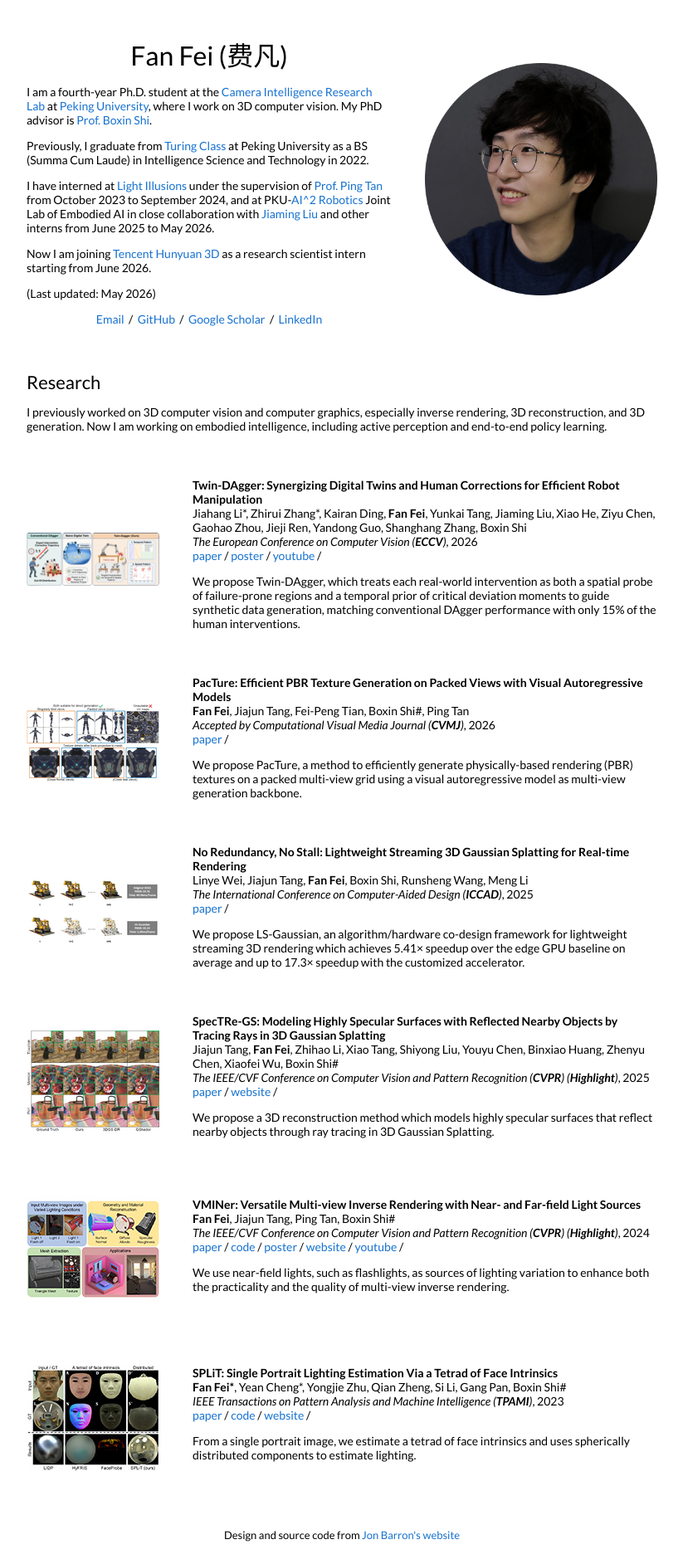
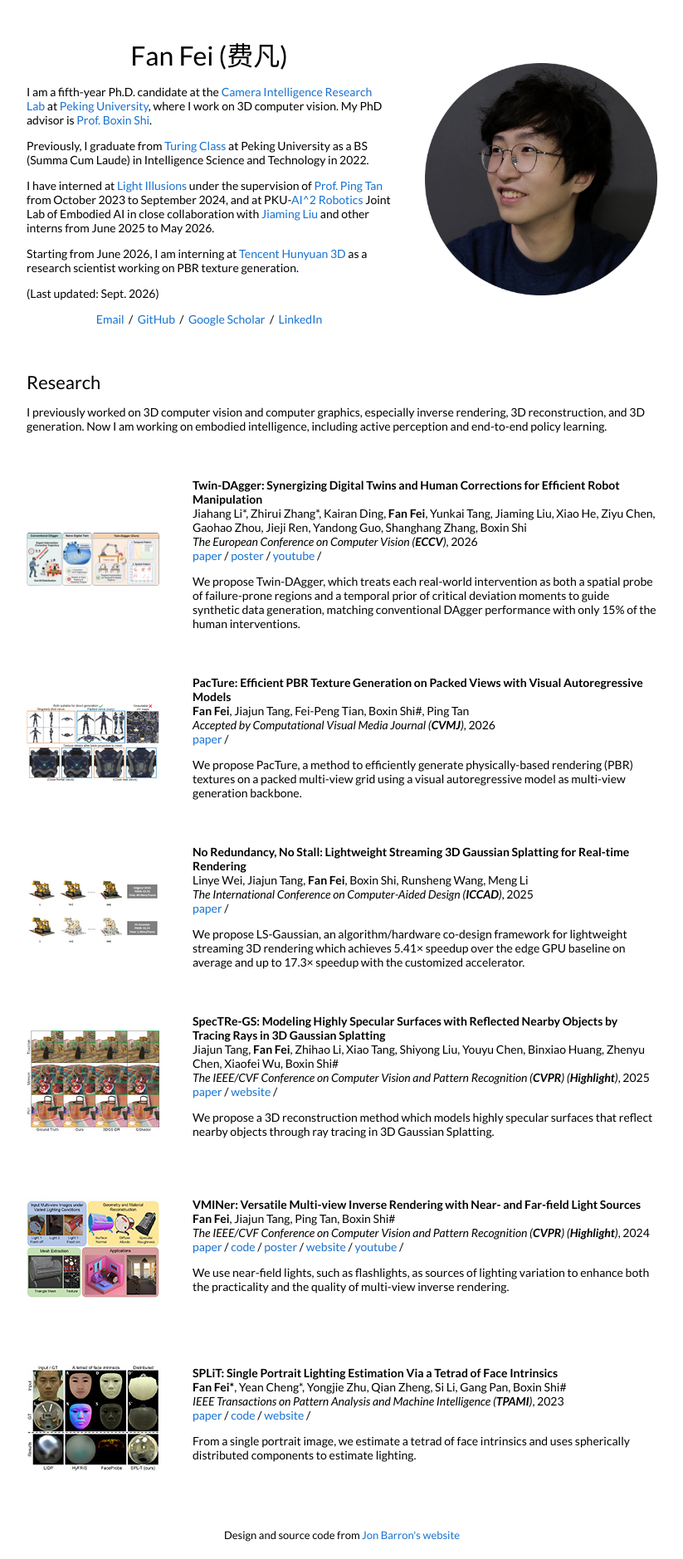
Before and after one commit to costrice/costrice.github.io, a Jekyll site: the page built from _posts/2026-06-18-twin_dagger.markdown, in a window 1280 px wide. Shown: the whole page at 83% size, without its empty margins (228-1051 px from the left). Built offline with Jekyll 4.4.1, drawn with Linux system fonts in a browser that asks for light colours.

Commit message:
Update bio: fifth-year Ph.D. candidate and Tencent Hunyuan 3D internship

```diff
--- a/_layouts/default.html
+++ b/_layouts/default.html
@@ -42,7 +42,7 @@
                             Fan Fei (费凡)
                         </h1>
                         <p>
-                            I am a fourth-year Ph.D. student at the
+                            I am a fifth-year Ph.D. candidate at the
                             <a href="https://camera.pku.edu.cn/">Camera Intelligence Research Lab</a>
                             at <a href="https://english.pku.edu.cn/">Peking University</a>,
                             where I work on 3D computer vision.
@@ -62,11 +62,12 @@
                             other interns from June 2025 to May 2026.
                         <P>
                         </p>
-                            Now I am joining <a href="https://3d-models.hunyuan.tencent.com/">Tencent Hunyuan 3D</a>
-                            as a research scientist intern starting from June 2026.
+                            Starting from June 2026, I am interning at
+                            <a href="https://3d-models.hunyuan.tencent.com/">Tencent Hunyuan 3D</a>
+                            as a research scientist working on PBR texture generation.
                         </p>
                         <p>
-                            (Last updated: May 2026)
+                            (Last updated: Sept. 2026)
                         </p>
 
                         <p style="text-align:center">
```
